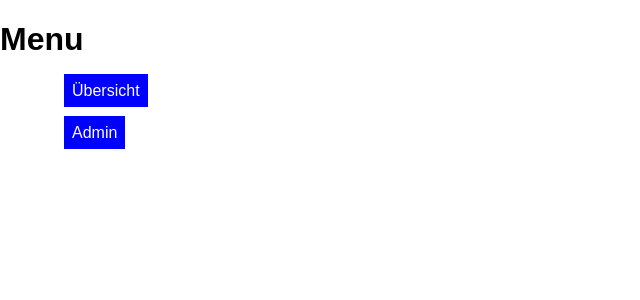
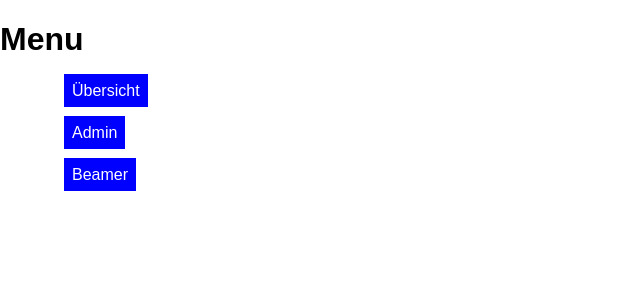
Before and after one commit to kalsowerus/ShotChallenge, an Angular app in the folder client/: page / in a window 1280 px wide. Shown: the top 300 px of the page, without its empty margins (0-640 px from the left). Built offline with nearby package versions, Linux system fonts and the light colour scheme.

Commit message:
Add beamer menu point

```diff
--- a/client/src/app/menu/menu.component.html
+++ b/client/src/app/menu/menu.component.html
@@ -3,4 +3,5 @@
 <ul>
   <li><a href="/overview">Übersicht</a></li>
   <li><a href="/admin">Admin</a></li>
+  <li><a href="/slideshow">Beamer</a></li>
 </ul>
```
